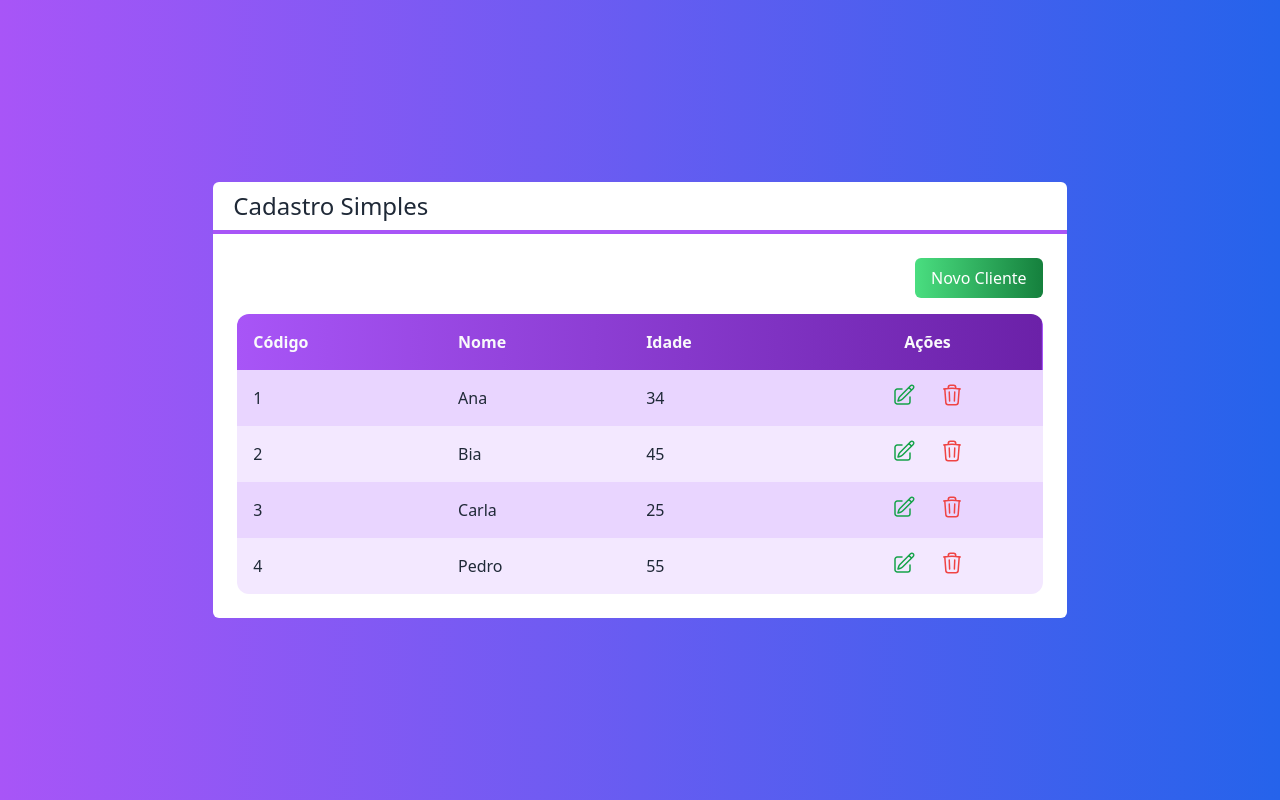
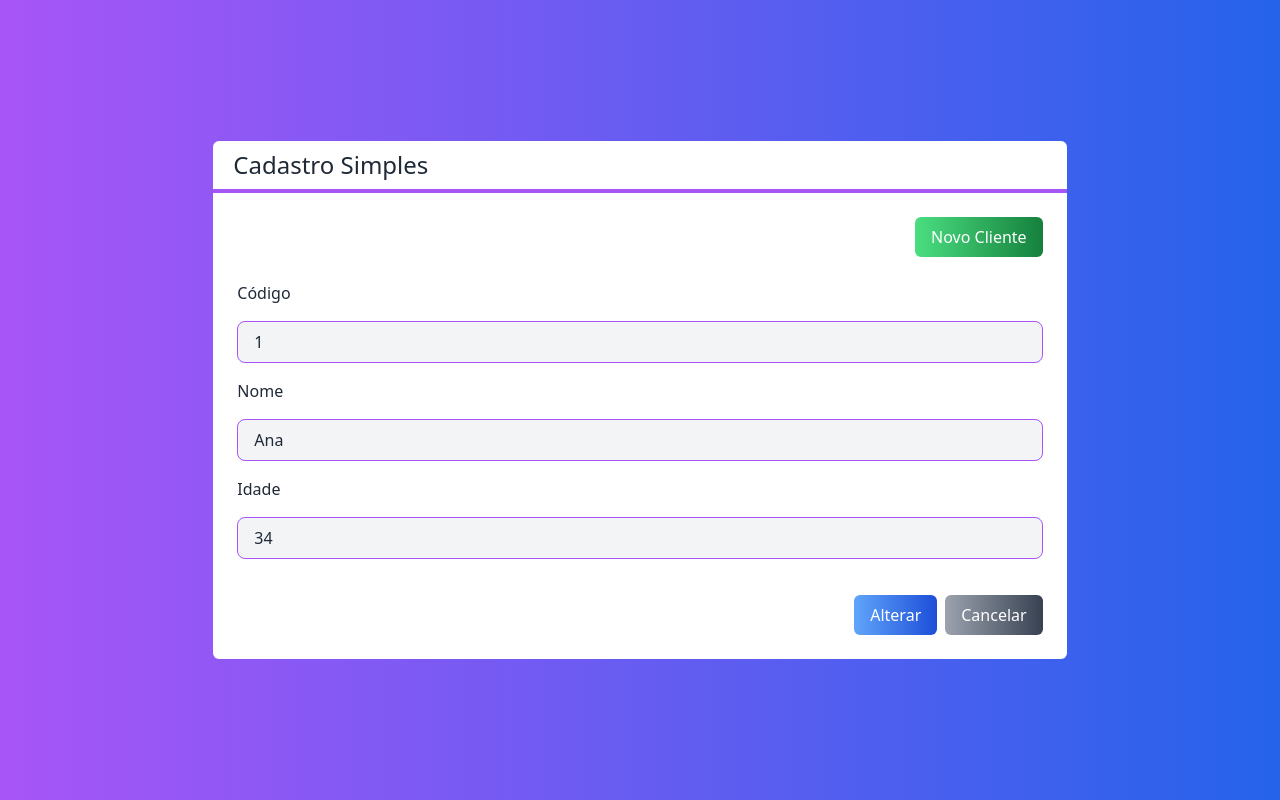
Before and after one commit to davidIsrael-rj/next-crud, a Next.js app: page / in a window 1280 px wide. Built offline with nearby package versions, Linux system fonts and the light colour scheme.

Commit message:
Componente Formulário

```diff
--- /dev/null
+++ b/src/components/Entrada.tsx
@@ -0,0 +1,27 @@
+interface EntradaProps {
+    tipo?: 'text' | 'number'
+    texto: string
+    valor: any
+    somenteLeitura?: boolean
+    valorMudou?:(valor: any) => void
+}
+export default function Entrada(props: EntradaProps) {
+    return (
+        <div className="flex flex-col py-2">
+            <label className="mb-4">
+                {props.texto}
+            </label>
+            <input
+                type={props.tipo ?? 'text'}
+                value={props.valor}
+                readOnly={props.somenteLeitura}
+                onChange={e => props.valorMudou?.(e.target.value)}
+                className={`
+                    border border-purple-500 rounded-lg
+                    focus:outline-none bg-gray-100 px-4 py-2
+                    ${props.somenteLeitura ? '' : 'focus:bg-white'}
+                    `}
+            />
+        </div>
+    )
+}
--- /dev/null
+++ b/src/components/Formulario.tsx
@@ -0,0 +1,44 @@
+import { useState } from "react";
+import Cliente from "../core/Cliente";
+import Entrada from "./Entrada";
+import Botao from "./Botao";
+
+interface FormularioProps {
+    cliente: Cliente
+}
+export default function Formulario(props: FormularioProps) {
+    const id = props.cliente?.id
+    const [nome, setNome] = useState(props.cliente?.nome ?? '')
+    const [idade, setIdade] = useState(props.cliente?.idade ?? 0)
+    return (
+        <div>
+            {id ? (
+                <Entrada
+                    somenteLeitura
+                    texto="Código"
+                    valor={id} />
+            ) : false}
+
+            <Entrada
+                texto="Nome"
+                valor={nome}
+                valorMudou={setNome}
+            />
+            <Entrada
+                texto="Idade"
+                tipo="number"
+                valor={idade}
+                valorMudou={setIdade}
+            />
+            <div className="flex justify-end mt-7">
+                <Botao cor="blue" className="mr-2">
+                    {id? 'Alterar':'Salvar'}
+                </Botao>
+
+                <Botao>
+                    Cancelar
+                </Botao>
+            </div>
+        </div>
+    )
+}
--- a/src/pages/index.tsx
+++ b/src/pages/index.tsx
@@ -4,6 +4,7 @@
 import Tabela from '../components/Tabela'
 import Cliente from '../core/Cliente'
 import Botao from '../components/Botao'
+import Formulario from '../components/Formulario'
 
 const inter = Inter({ subsets: ['latin'] })
 
@@ -34,10 +35,11 @@
         <div className='flex justify-end'>
           <Botao cor="green" className='mb-4'>Novo Cliente</Botao>
         </div>
-        <Tabela clientes={clientes}
+        <Formulario cliente={clientes[0]}/>
+        {/* <Tabela clientes={clientes}
           clienteSelecionado={clienteSelecionado}
           clienteExcluido={clienteExcluido}
-        />
+        /> */}
       </Layout>
     </div>
 
```
